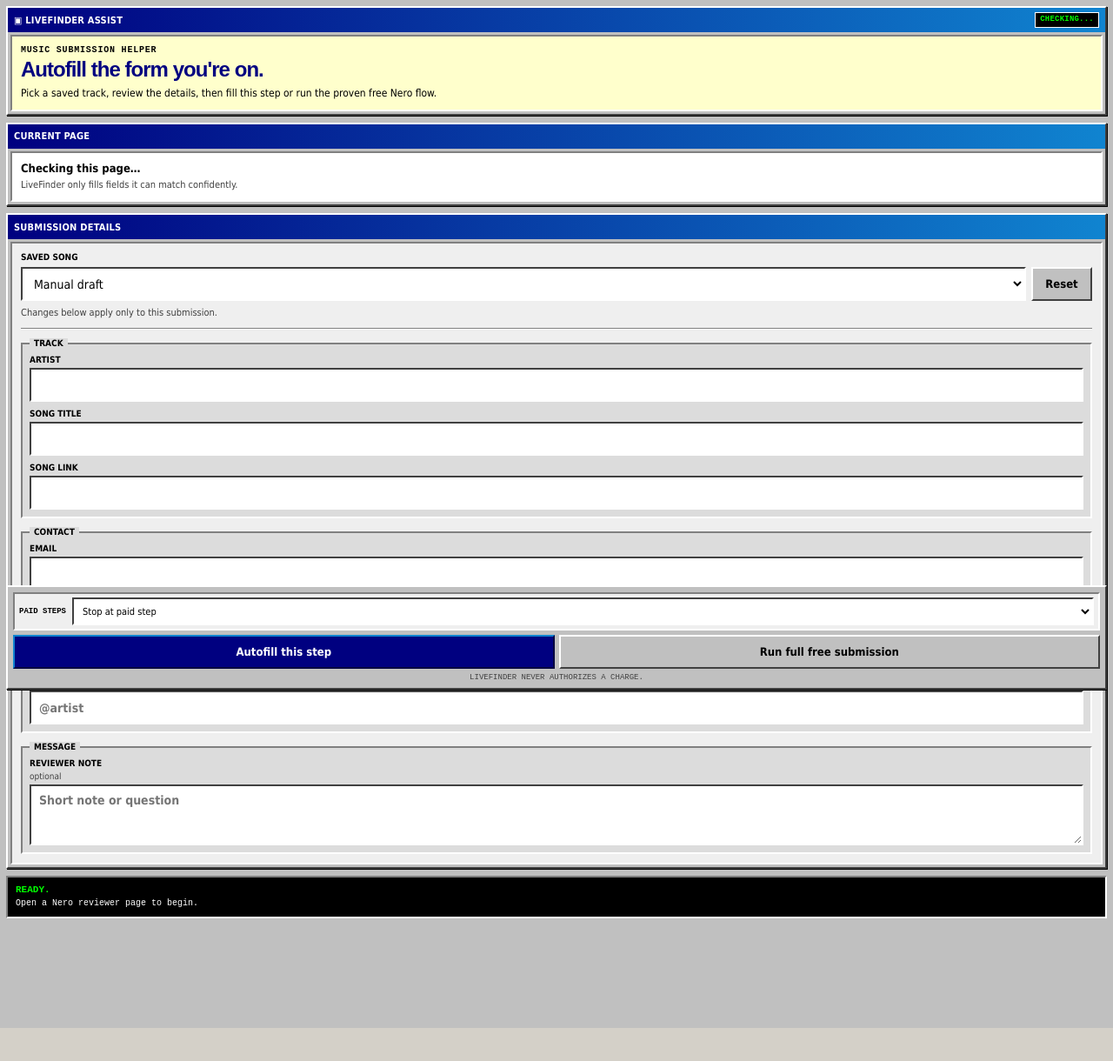
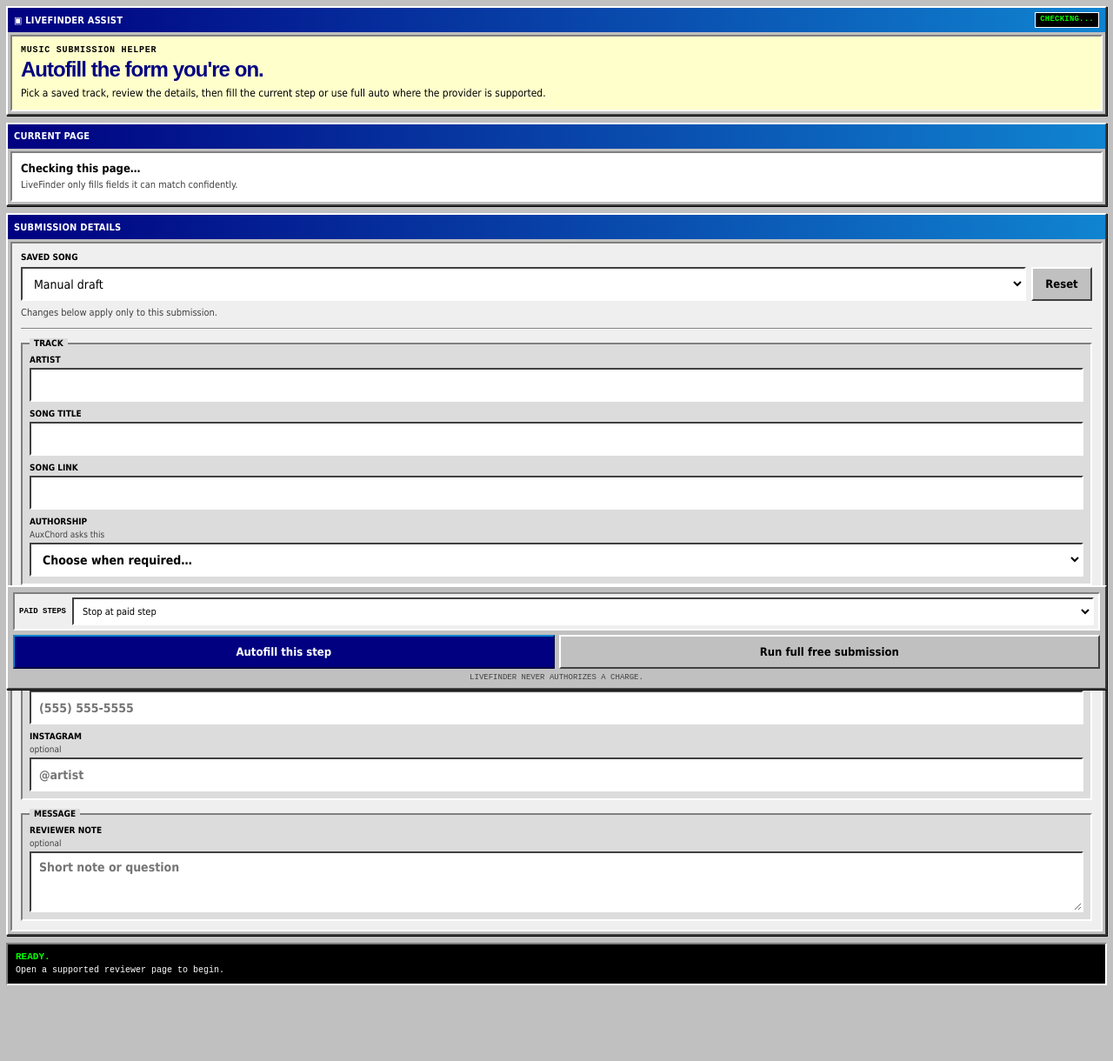
Before and after one commit to bpiper02/LiveFinder, a browser extension: page extension/sidepanel.html in a window 1280 px wide. Shown: the whole page at 87% size. Before the commit the page ends 1182 px from the top, so only its background shows below. Drawn offline with Linux system fonts and the light colour scheme.

Commit message:
Prepare Assist UI for multiple review platforms

```diff
--- a/extension/sidepanel.html
+++ b/extension/sidepanel.html
@@ -17,7 +17,7 @@
       <div class="windowBody heroBody">
         <p class="eyebrow">MUSIC SUBMISSION HELPER</p>
         <h1>Autofill the form you're on.</h1>
-        <p class="lede">Pick a saved track, review the details, then fill this step or run the proven free Nero flow.</p>
+        <p class="lede">Pick a saved track, review the details, then fill the current step or use full auto where the provider is supported.</p>
       </div>
     </header>
 
@@ -50,6 +50,15 @@
           <label>Artist<input id="artist" autocomplete="name" /></label>
           <label>Song title<input id="title" autocomplete="off" /></label>
           <label>Song link<input id="songUrl" type="url" inputmode="url" autocomplete="url" /></label>
+          <label id="authorshipRow">Authorship <em>AuxChord asks this</em>
+            <select id="authorship">
+              <option value="">Choose when required…</option>
+              <option value="human-generated">Human Generated</option>
+              <option value="ai-assisted">AI-Assisted</option>
+              <option value="hybrid">Human + AI Hybrid</option>
+              <option value="fully-ai">Fully AI-Generated</option>
+            </select>
+          </label>
         </fieldset>
 
         <fieldset class="fieldGroup">
@@ -68,7 +77,7 @@
 
     <section id="result" class="resultWindow" aria-live="polite">
       <strong>Ready.</strong>
-      <span>Open a Nero reviewer page to begin.</span>
+      <span>Open a supported reviewer page to begin.</span>
     </section>
 
     <section class="actionDock" aria-label="Submission actions">
@@ -78,6 +87,7 @@
       <small>LiveFinder never authorizes a charge.</small>
     </section>
   </main>
+  <script src="provider-utils.js"></script>
   <script src="sidepanel.js"></script>
 </body>
 </html>
```
